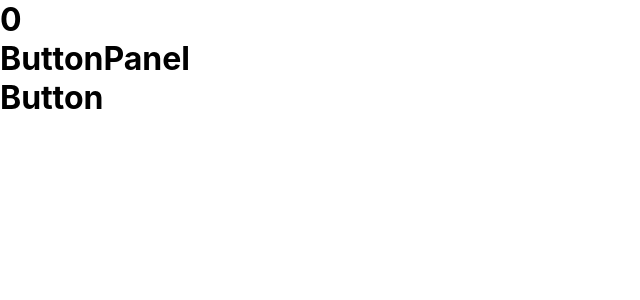
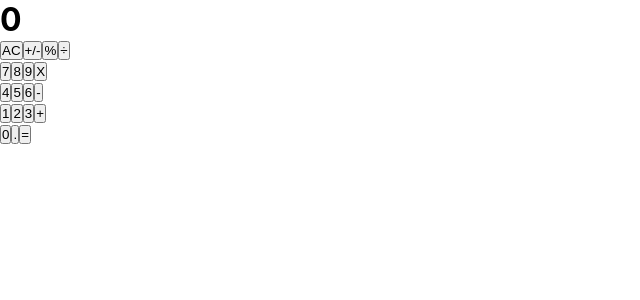
Before and after one commit to Nasa28/React-Calculator, a React (Create React App) app: page / in a window 1280 px wide. Shown: the top 300 px of the page, without its empty margins (0-640 px from the left). Built offline with nearby package versions, Linux system fonts and the light colour scheme.

Commit message:
implement ButtonPanel

```diff
--- a/src/component/Button.js
+++ b/src/component/Button.js
@@ -1,11 +1,17 @@
-import React from 'react'
+import React from 'react';
+import PropTypes from 'prop-types';
 
-const Button = () => {
+const Button = (props) => {
+  const { button } = props;
   return (
     <div>
-      <h1>Button</h1>
+      <h1>{button}</h1>
     </div>
   );
-}
+};
 
-export default Button
+Button.propType = {
+  button: PropTypes.string,
+};
+
+export default Button;
--- a/src/component/ButtonPanel.js
+++ b/src/component/ButtonPanel.js
@@ -2,10 +2,37 @@ import React from 'react';
 import Button from './Button';
 const ButtonPanel = () => {
   return (
-    <div>
-      <h1>ButtonPanel</h1>
-    <Button/>
-    </div>
+    <>
+      <div>
+        <button type="button">AC</button>
+        <button type="button">+/-</button>
+        <button type="button">%</button>
+        <button type="button">÷</button>
+      </div>
+      <div>
+        <button type="button">7</button>
+        <button type="button">8</button>
+        <button type="button">9</button>
+        <button type="button">X</button>
+      </div>
+      <div>
+        <button type="button">4</button>
+        <button type="button">5</button>
+        <button type="button">6</button>
+        <button type="button">-</button>
+      </div>
+      <div>
+        <button type="button">1</button>
+        <button type="button">2</button>
+        <button type="button">3</button>
+        <button type="button">+</button>
+      </div>
+      <div>
+        <button type="button">0</button>
+        <button type="button">.</button>
+        <button type="button">=</button>
+      </div>
+    </>
   );
 };
 
--- a/src/component/Display.js
+++ b/src/component/Display.js
@@ -1,8 +1,8 @@
 import React from 'react';
-import PropTypes from 'prop-types'
+import PropTypes from 'prop-types';
 
 const Display = (props) => {
-const {result} = props
+  const { result } = props;
   return (
     <div>
       <h1>{result}</h1>
@@ -10,10 +10,10 @@ const {result} = props
   );
 };
 
-Display.prototype = {
-  result: PropTypes.string.isRequired
-}
+Display.propTypes = {
+  result: PropTypes.string,
+};
 Display.defaultProps = {
-  result: 0
-}
+  result: 0,
+};
 export default Display;
```
